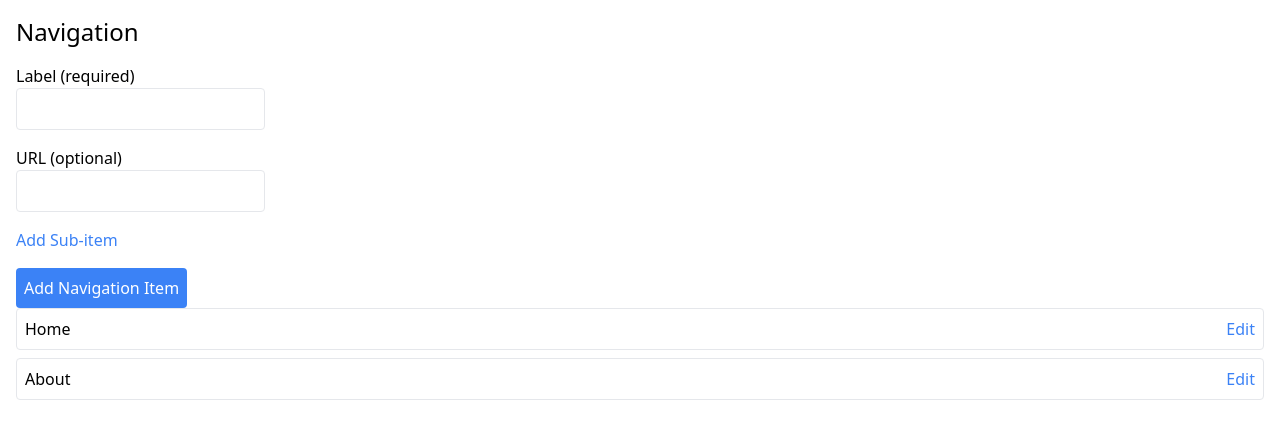
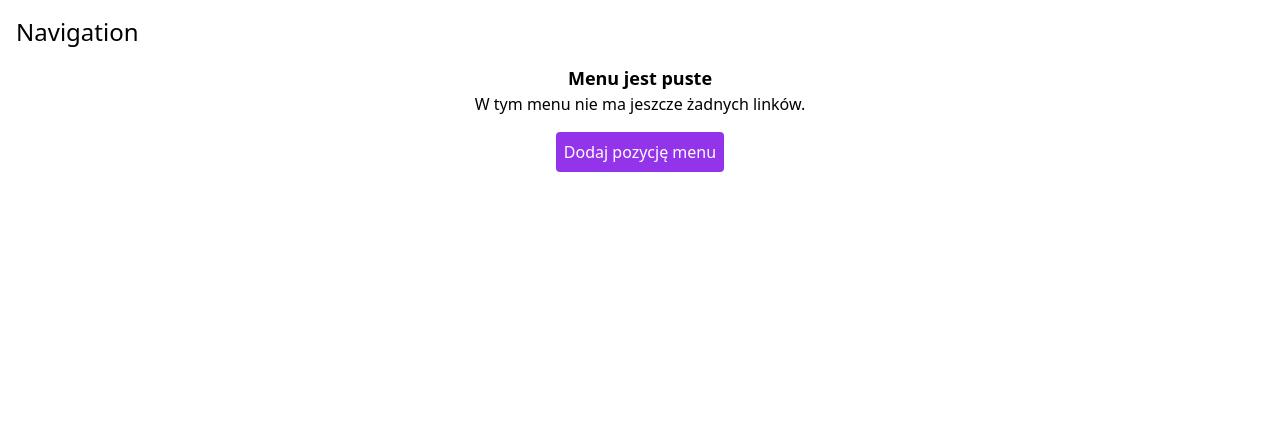
Before and after one commit to 13Groszy/recruitment_task, a Next.js app in the folder droplo_task/: page / in a window 1280 px wide. Shown: the top 438 px of the page. Built offline with nearby package versions, Linux system fonts and the light colour scheme.

Commit message:
Improved item editing & no-item state.

```diff
--- a/droplo_task/src/app/page.tsx
+++ b/droplo_task/src/app/page.tsx
@@ -1,29 +1,64 @@
-'use client'
+"use client";
+
 import React, { useState } from "react";
 import NavigationList from "@/components/NavigationList";
 import AddNavigationItem from "@/components/AddNavigationItem";
 
-const initialItems = [
-  { id: "1", label: "Home", url: "/" },
-  { id: "2", label: "About", url: "/about" },
-];
+const initialItems = [];
+// { id: "1", label: "Home", url: "/" },
+  // { id: "2", label: "About", url: "/about" }
 
 export default function Home() {
   const [items, setItems] = useState(initialItems);
+  const [editingItemId, setEditingItemId] = useState<string | null>(null);
+  const [showAddItem, setShowAddItem] = useState(false);
 
   const handleAddItem = (newItem) => {
     setItems([...items, { id: Date.now().toString(), ...newItem }]);
+    setShowAddItem(false);
   };
 
   const handleEditItem = (id) => {
-    //TODO: edit functionality here
+    setEditingItemId(id);
+  };
+
+  const handleUpdateItem = (updatedItem) => {
+    setItems(items.map((item) => (item.id === updatedItem.id ? updatedItem : item)));
+    setEditingItemId(null);
+  };
+
+  const handleCancelEdit = () => {
+    setEditingItemId(null);
   };
 
   return (
     <main className="p-4">
       <h1 className="text-2xl mb-4">Navigation</h1>
-      <AddNavigationItem onAdd={handleAddItem} />
-      <NavigationList items={items} onEdit={handleEditItem} />
+      {items.length === 0 ? (
+        <>
+          <div className="text-center">
+            <h2 className="text-lg font-semibold">Menu jest puste</h2>
+            <p>W tym menu nie ma jeszcze żadnych linków.</p>
+            <button
+              onClick={() => setShowAddItem(true)}
+              className="mt-4 bg-purple-600 text-white p-2 rounded"
+            >
+              Dodaj pozycję menu
+            </button>
+          </div>
+          {showAddItem && <AddNavigationItem onAdd={handleAddItem} />}
+        </>
+      ) : (
+        <>
+          <NavigationList
+            items={items}
+            onEdit={handleEditItem}
+            editingItemId={editingItemId}
+            onUpdate={handleUpdateItem}
+            onCancel={handleCancelEdit}
+          />
+        </>
+      )}
     </main>
   );
 }
--- a/droplo_task/src/components/AddNavigationItem.tsx
+++ b/droplo_task/src/components/AddNavigationItem.tsx
@@ -1,10 +1,9 @@
-import React, { useState } from "react";
+import React from "react";
 import { useForm } from "react-hook-form";
 
 interface FormData {
   label: string;
   url?: string;
-  children?: FormData[];
 }
 
 interface AddNavigationItemProps {
@@ -12,61 +11,34 @@ interface AddNavigationItemProps {
 }
 
 const AddNavigationItem: React.FC<AddNavigationItemProps> = ({ onAdd }) => {
-  const {
-    register,
-    handleSubmit,
-    formState: { errors },
-  } = useForm<FormData>();
-  const [children, setChildren] = useState<FormData[]>([]);
+  const { register, handleSubmit, reset, formState: { errors } } = useForm<FormData>();
 
   const onSubmit = (data: FormData) => {
-    onAdd({ ...data, children });
-    setChildren([]);
-  };
-
-  const addChild = () => {
-    setChildren([...children, { label: "", url: "" }]);
+    onAdd(data);
+    reset(); // Reset the form fields after submission
   };
 
   return (
     <form onSubmit={handleSubmit(onSubmit)} className="space-y-4">
       <div>
-        <label className="block">Label (required)</label>
+        <label className="block">Nazwa (wymagana)</label>
         <input
           {...register("label", { required: true })}
-          className={`border rounded p-2 ${
-            errors.label ? "border-red-500" : ""
-          }`}
+          placeholder="np. Promocje"
+          className={`border rounded p-2 ${errors.label ? "border-red-500" : ""}`}
         />
-        {errors.label && (
-          <span className="text-red-500">This field is required</span>
-        )}
+        {errors.label && <span className="text-red-500">To pole jest wymagane</span>}
       </div>
       <div>
-        <label className="block">URL (optional)</label>
-        <input {...register("url")} className="border rounded p-2" />
+        <label className="block">Link (opcjonalny)</label>
+        <input
+          {...register("url")}
+          placeholder="wklej lub wyszukaj"
+          className="border rounded p-2"
+        />
       </div>
-      <div>
-        <button type="button" onClick={addChild} className="text-blue-500">
-          Add Sub-item
-        </button>
-      </div>
-      {children.map((child, index) => (
-        <div key={index} className="ml-4">
-          <label className="block">Sub-item Label</label>
-          <input
-            value={child.label}
-            onChange={(e) => {
-              const newChildren = [...children];
-              newChildren[index].label = e.target.value;
-              setChildren(newChildren);
-            }}
-            className="border rounded p-2"
-          />
-        </div>
-      ))}
       <button type="submit" className="bg-blue-500 text-white p-2 rounded">
-        Add Navigation Item
+        Dodaj Element Nawigacji
       </button>
     </form>
   );
--- /dev/null
+++ b/droplo_task/src/components/EditNavigationItem.tsx
@@ -0,0 +1,50 @@
+import React from "react";
+import { useForm } from "react-hook-form";
+
+interface FormData {
+  label: string;
+  url?: string;
+}
+
+interface EditNavigationItemProps {
+  item: FormData;
+  onUpdate: (updatedItem: FormData) => void;
+  onCancel: () => void;
+}
+
+const EditNavigationItem: React.FC<EditNavigationItemProps> = ({
+  item,
+  onUpdate,
+  onCancel,
+}) => {
+  const { register, handleSubmit } = useForm<FormData>({
+    defaultValues: item,
+  });
+
+  const onSubmit = (data: FormData) => {
+    onUpdate(data);
+  };
+
+  return (
+    <form onSubmit={handleSubmit(onSubmit)} className="space-y-4">
+      <div>
+        <label className="block">Nazwa</label>
+        <input {...register("label")} className="border rounded p-2" />
+      </div>
+      <div>
+        <label className="block">Link</label>
+        <input {...register("url")} className="border rounded p-2" />
+      </div>
+      <div className="flex space-x-2">
+        <button type="submit" className="bg-blue-500 text-white p-2 rounded">
+          Zapisz
+        </button>
+        <button type="button" onClick={onCancel} className="bg-gray-500 text-white p-2 rounded">
+          Anuluj
+        </button>
+      </div>
+    </form>
+  );
+};
+
+export default EditNavigationItem;
--- a/droplo_task/src/components/NavigationList.tsx
+++ b/droplo_task/src/components/NavigationList.tsx
@@ -1,5 +1,5 @@
 import React from "react";
-import { DndContext, useDraggable, useDroppable } from "@dnd-kit/core";
+import EditNavigationItem from "./EditNavigationItem";
 
 interface NavigationItem {
   id: string;
@@ -10,39 +10,53 @@ interface NavigationItem {
 interface NavigationListProps {
   items: NavigationItem[];
   onEdit: (id: string) => void;
+  editingItemId: string | null;
+  onUpdate: (updatedItem: NavigationItem) => void;
+  onCancel: () => void;
 }
 
-const NavigationList: React.FC<NavigationListProps> = ({ items, onEdit }) => {
+const NavigationList: React.FC<NavigationListProps> = ({ items, onEdit, editingItemId, onUpdate, onCancel }) => {
   return (
-    <DndContext>
     <ul className="space-y-2">
       {items.map((item) => (
-          <DraggableItem key={item.id} item={item} onEdit={onEdit} />
+        <ListItem
+          key={item.id}
+          item={item}
+          onEdit={onEdit}
+          isEditing={editingItemId === item.id}
+          onUpdate={onUpdate}
+          onCancel={onCancel}
+        />
       ))}
     </ul>
-    </DndContext>
   );
 };
 
-const DraggableItem: React.FC<{
+const ListItem: React.FC<{
   item: NavigationItem;
   onEdit: (id: string) => void;
-}> = ({ item, onEdit }) => {
-  const { attributes, listeners, setNodeRef } = useDraggable({
-    id: item.id,
-  });
-
+  isEditing: boolean;
+  onUpdate: (updatedItem: NavigationItem) => void;
+  onCancel: () => void;
+}> = ({ item, onEdit, isEditing, onUpdate, onCancel }) => {
   return (
-    <li
-      ref={setNodeRef}
-      {...listeners}
-      {...attributes}
-      className="flex justify-between items-center p-2 border rounded"
-    >
+    <li className="flex flex-col p-2 border rounded">
+      <div className="flex justify-between items-center">
         <span>{item.label}</span>
         <button onClick={() => onEdit(item.id)} className="text-blue-500">
           Edit
         </button>
+      </div>
+      {isEditing && (
+        <EditNavigationItem
+          item={item}
+          onUpdate={(updatedItem) => {
+            onUpdate({ ...updatedItem, id: item.id });
+            onCancel();
+          }}
+          onCancel={onCancel}
+        />
+      )}
     </li>
   );
 };
```
Lines whose indentation alone changed are shown as unchanged.
